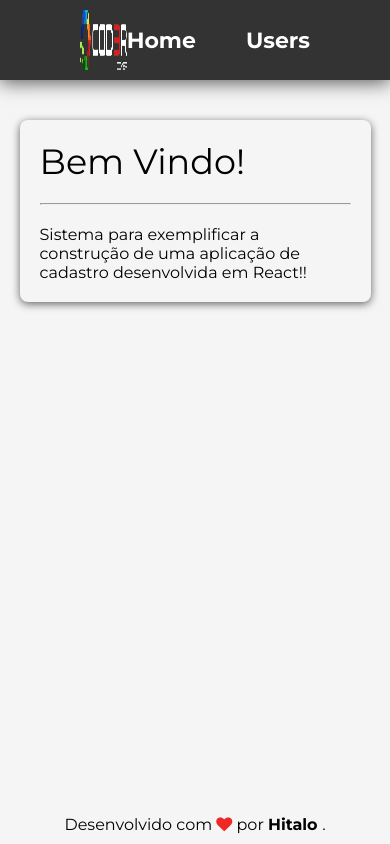
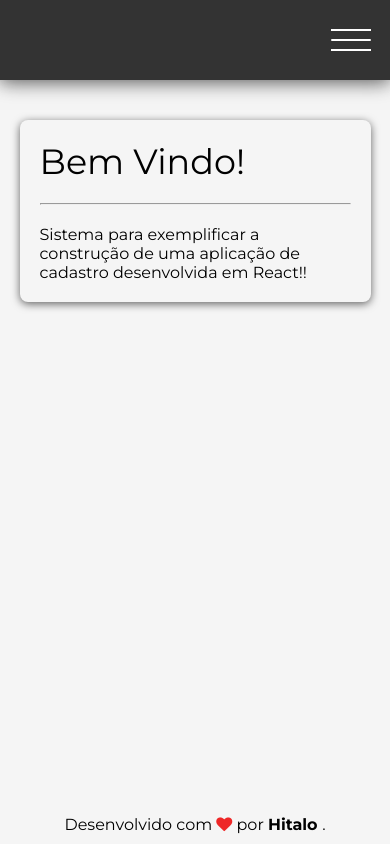
Before and after one commit to hitaloalvess/conceitos-reactjs, a React (Create React App) app in the folder frontend/: page / in a window 390 px wide. Built offline with nearby package versions, Linux system fonts and the light colour scheme.

Commit message:
Adicionando menu-toggle e responsividade ao header

```diff
--- a/frontend/src/components/templates/Header.css
+++ b/frontend/src/components/templates/Header.css
@@ -8,7 +8,31 @@
     display: flex;
     justify-content: space-between;
     align-items: center;
-    padding: 0 8rem;
+    padding: 0 5%;
     background-color: var(--bg-dark);
     box-shadow: var(--shadow);
 }
+
+
+@media (max-width:800px){
+
+    .header .container .menu-toggle{
+        display: block;
+    }
+
+    .header .container .menu{
+        display: none;
+    }
+
+
+}
+
+@media (max-width:480px) {
+    .header .container{
+        justify-content: flex-end;
+    }
+
+     .header .container .logo{
+        display: none;
+    }
+}
--- a/frontend/src/components/templates/Logo.css
+++ b/frontend/src/components/templates/Logo.css
@@ -1,6 +1,6 @@
 .logo{
     height: 100%;
-    /* width: min(50rem, 40%); */
+    width: 30rem;
     display: flex;
     justify-content: center;
     align-items: center;
--- a/frontend/src/components/templates/MenuToggle.css
+++ b/frontend/src/components/templates/MenuToggle.css
@@ -1,14 +1,46 @@
 .menu-toggle{
-    width: 6rem;
-    height: 6rem;
-    background-color: brown;
+    cursor: pointer;
     display: none;
 }
 
-/* .menu-toggle .line{
-    width: 100%;
-    height: .5rem;
-    margin-bottom: .8rem;
+.menu-toggle .line{
+    position: relative;
+    width: 4rem;
+    height: .2rem;
+    margin: 1.5rem 0 ;
     border-radius: 4px;
     background-color: #FFF;
-} */
+    transition: transform .5s ease-in-out;
+}
+
+.menu-toggle .line::after,
+.menu-toggle .line::before{
+    content: '';
+    width: 100%;
+    height: 100%;
+    position: absolute;
+    background-color: inherit;
+    transition: transform .5s ease-in-out;
+}
+
+.menu-toggle .line::before{
+    top: -1rem;
+}
+
+.menu-toggle .line::after{
+    bottom: -1rem;
+}
+
+.menu-toggle.active .line::before{
+    transform: rotate(90deg);
+    top: 0;
+}
+
+.menu-toggle.active .line::after{
+    transform: rotate(90deg);
+    bottom: 0;
+}
+
+.menu-toggle.active .line{
+    transform: rotate(45deg);
+}
--- a/frontend/src/components/templates/MenuToggle.jsx
+++ b/frontend/src/components/templates/MenuToggle.jsx
@@ -3,10 +3,15 @@ import React from 'react';
 import './MenuToggle.css';
 
 const MenuToggle = () => {
+
+    const menuToggle = document.querySelector('.menu-toggle');
+
+    const activateMenu = (e) => {
+       menuToggle.classList.toggle('active')
+    }
+
     return (
-        <div className="menu-toggle">
-            <div className="line"></div>
-            <div className="line"></div>
+        <div className="menu-toggle" onClick={activateMenu}>
             <div className="line"></div>
         </div>
      );
--- a/frontend/src/main/App.css
+++ b/frontend/src/main/App.css
@@ -16,7 +16,7 @@
   grid-template-areas: "header"
                        "content"
                        "footer";
-
+                       width: 100%;
   min-height: 100vh;
 }
 
```
